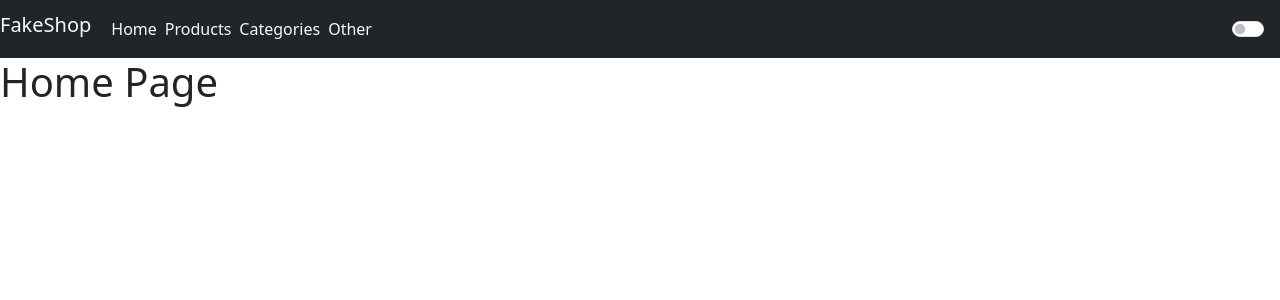
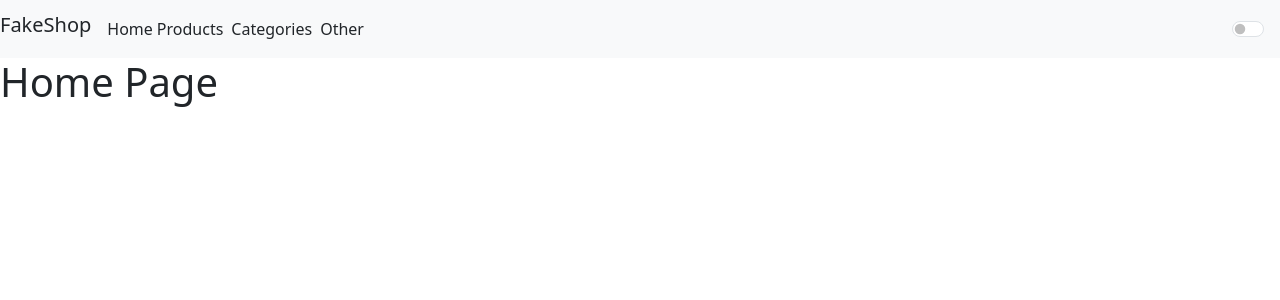
Before and after one commit to hristoz2020/shop-app-redux, a React (Create React App) app: page / in a window 1280 px wide. Shown: the top 300 px of the page. Built offline with nearby package versions, Linux system fonts and the light colour scheme.

Commit message:
fix navigation

```diff
--- a/src/App.js
+++ b/src/App.js
@@ -10,7 +10,7 @@ import Home from "./pages/Home";
 function App() {
 
 	return (
-		<div className="App">
+		<div className="App ">
 			<Navigation />
 			<Routes>
 				<Route path="/" element={<Home />} />
--- a/src/components/Navigation.js
+++ b/src/components/Navigation.js
@@ -1,12 +1,20 @@
 import { Link } from "react-router-dom";
 import { useDispatch, useSelector } from "react-redux";
 import { handledarkMode } from "../redux/actions/darkModeAction";
-import { useEffect } from "react";
 
 const Header = () => {
 	const dispatch = useDispatch();
-	const mode = useSelector((state) => state.darkMode);
-	const { isdarkMode } = mode;
+	const { isdarkMode, darkModeOn, darkModeOff } = useSelector(
+		(state) => state.darkMode
+	);
+
+	const currentModeBackground = isdarkMode
+		? darkModeOn.background
+		: darkModeOff.background;
+
+	const currentModeText = isdarkMode
+		? darkModeOn.text
+		: darkModeOff.text;
 
 	const switchDarkMode = () => {
 		isdarkMode
@@ -14,32 +22,28 @@ const Header = () => {
 			: dispatch(handledarkMode(true));
 	};
 
-	useEffect(() => {
-		document.body.style.backgroundColor = isdarkMode ? "#292c35" : "#fff";
-	}, [isdarkMode]);
-
 	return (
-		<div className="navbar bg-dark">
+		<div className={`navbar ${currentModeBackground}`}>
 			<div className="d-flex align-items-center justify-content-between w-100">
 				<div className="d-flex align-items-center">
-					<h2 className="navbar-brand text-light">FakeShop</h2>
-					<div className="d-flex">
-						<Link to="/" className="nav-link text-light p-1">
+					<h2 className={`navbar-brand ${currentModeText}`}>FakeShop</h2>
+					<div className="d-flex align-items-center">
+						<Link to="/" className={`nav-link ${currentModeText} p-`}>
 							Home
 						</Link>
 						<Link
 							to="/products"
-							className="nav-link text-light p-1"
+							className={`nav-link ${currentModeText} p-1`}
 						>
 							Products
 						</Link>
 						<Link
 							to="/categories"
-							className="nav-link text-light p-1"
+							className={`nav-link ${currentModeText} p-1`}
 						>
 							Categories
 						</Link>
-						<Link to="/other" className="nav-link text-light p-1">
+						<Link to="/other" className={`nav-link ${currentModeText} p-1`}>
 							Other
 						</Link>
 					</div>
--- a/src/redux/reducers/productsReducer.js
+++ b/src/redux/reducers/productsReducer.js
@@ -3,6 +3,14 @@ import { actionTypes } from "../constants/actionTypes";
 const initialState = {
 	products: [],
 	isdarkMode: !!JSON.parse(localStorage.getItem("darkmode")),
+	darkModeOn: {
+		background: "bg-dark",
+		text: "text-light",
+	},
+	darkModeOff: {
+		background: "bg-light",
+		text: "text-dark",
+	},
 };
 
 export const productsReducer = (state = initialState, { type, payload }) => {
@@ -28,7 +36,6 @@ export const selectedProductsReducer = (state = {}, { type, payload }) => {
 export const darkModeReducer = (state = initialState, { type, payload }) => {
 	switch (type) {
 		case actionTypes.DARK_MODE:
-			console.log("payload", payload);
 			return {
 				...state,
 				isdarkMode: payload,
```
